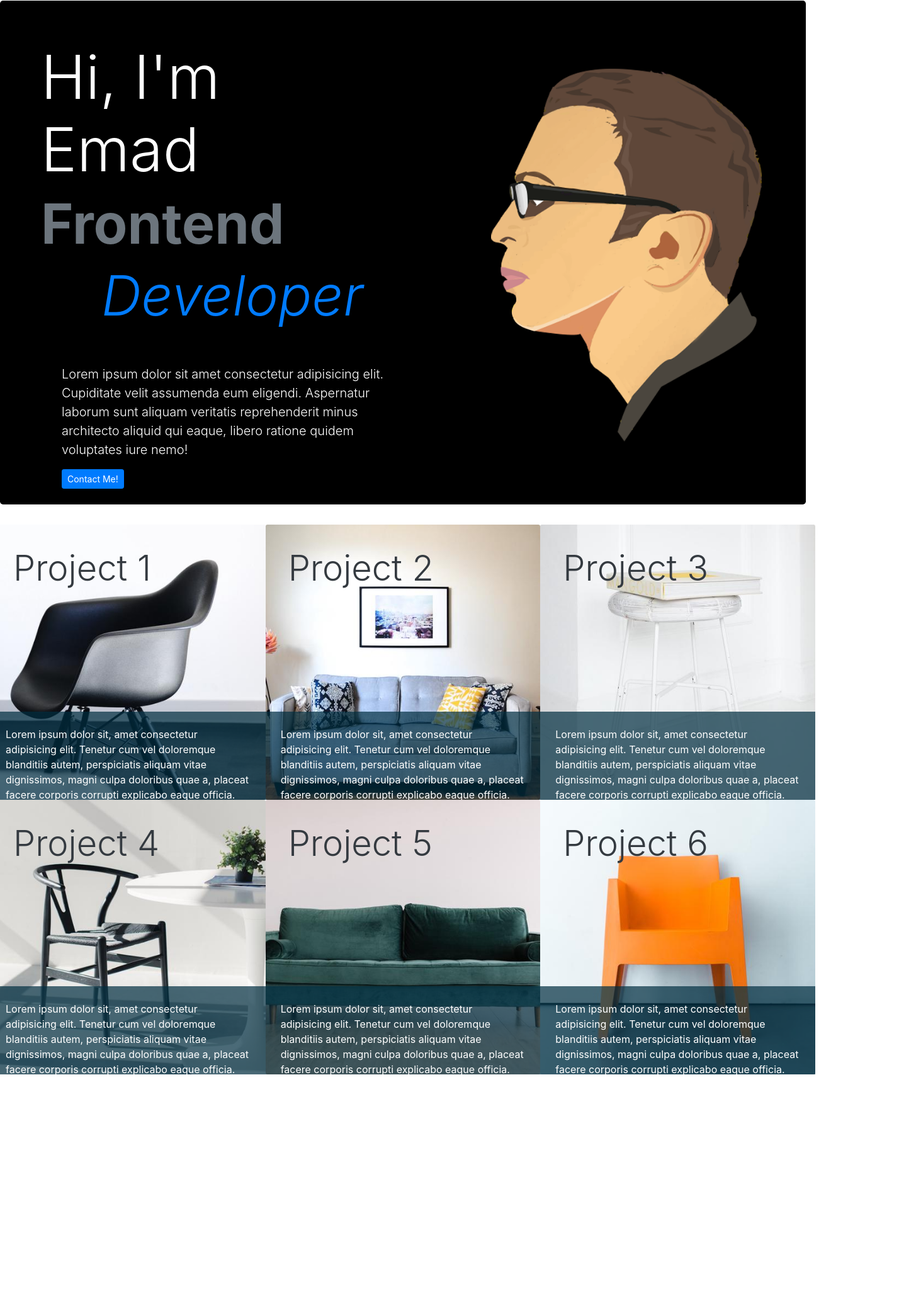
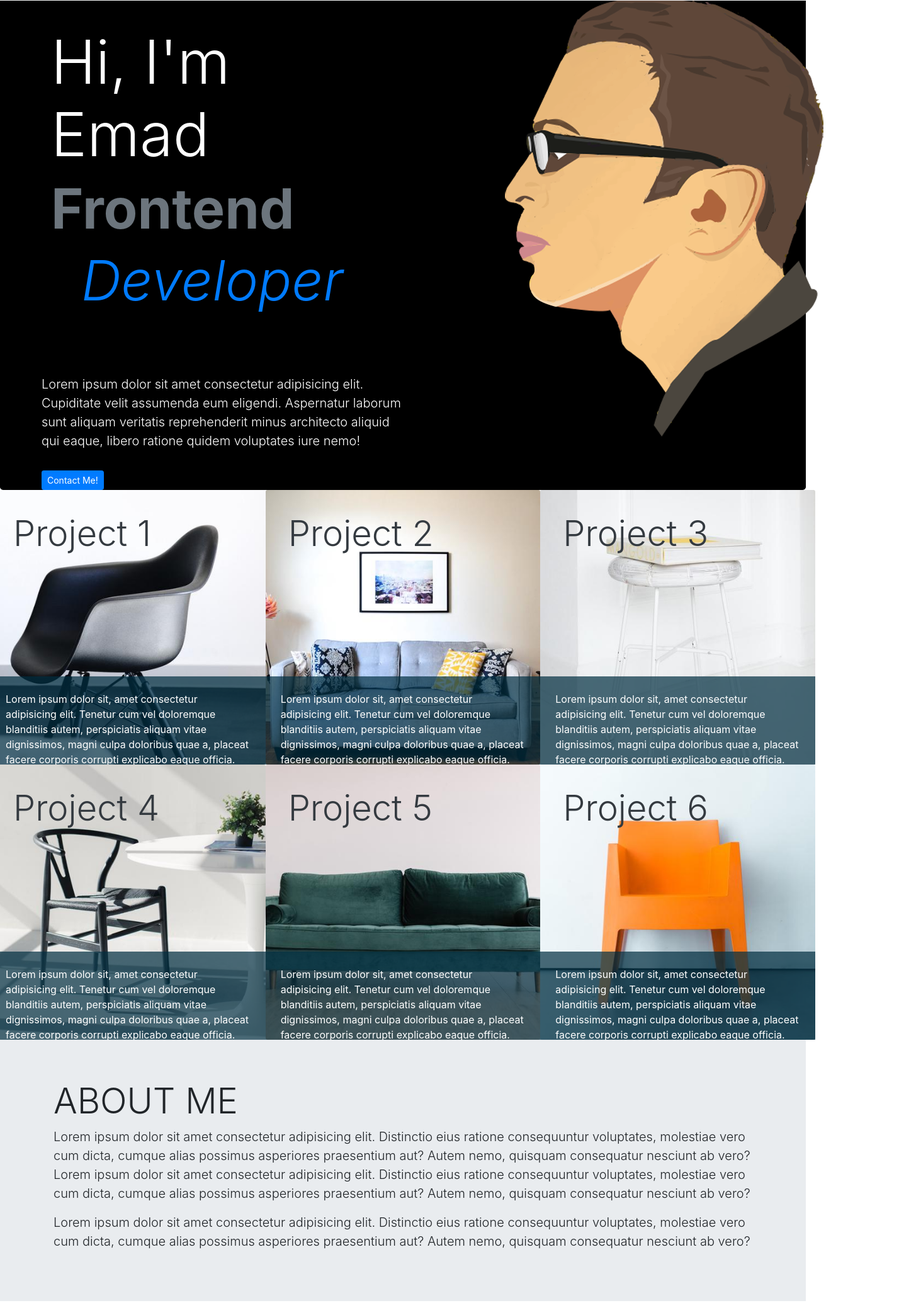
Before and after one commit to EmadSaeed2/Bootstrap-Portfolio, a plain HTML site: page index.html in a window 1280 px wide. Shown: the part 55-2124 px from the top of the page at 63% size, 1455 px wide, since content can reach past the window. Before the commit the page ends 1765 px from the top, so only its background shows below. Drawn offline with nearby package versions, Linux system fonts and the light colour scheme.

Commit message:
about me

```diff
--- a/assets/style.css
+++ b/assets/style.css
@@ -1,18 +1,9 @@
 /* hero */
 #jumbotron {
-    height: 800px;
-    /* display: flex;
-    flex-direction: column; */
     background-color: #000;
-    color: #fff;
-}
-
-.emad-img {
-    height: 85%;
 }
 
 /* work-section */
-
 .project {
     position: relative;
     transition: transform .2s;
@@ -29,3 +20,10 @@
     bottom: 0;
     height: 140px;
 }
+
+@media screen and (max-width: 820px) {
+ /* hero */
+    #jumbotron .slide{
+        flex-direction: column-reverse;
+    }
+}
--- a/index.html
+++ b/index.html
@@ -5,16 +5,19 @@
     <meta charset="UTF-8">
     <meta http-equiv="X-UA-Compatible" content="IE=edge">
     <meta name="viewport" content="width=device-width, initial-scale=1.0">
+    <!-- Bootstrap CSS -->
     <link rel="stylesheet" href="https://cdn.jsdelivr.net/npm/bootstrap@4.6.2/dist/css/bootstrap.min.css"
         integrity="sha384-xOolHFLEh07PJGoPkLv1IbcEPTNtaed2xpHsD9ESMhqIYd0nLMwNLD69Npy4HI+N" crossorigin="anonymous">
+    <!-- Style CSS -->
     <link rel="stylesheet" href="assets/style.css">
+
     <title>Emad Saeed - Frontend Developer</title>
 </head>
 
 <body>
     <!-- navigation -->
     <header>
-        <nav class="navbar navbar-expand-lg navbar-light bg-light">
+        <nav class="navbar navbar-expand-lg navbar-light bg-light fixed-top">
             <a class="navbar-brand" href="#">Navbar</a>
             <button class="navbar-toggler" type="button" data-toggle="collapse" data-target="#navbarSupportedContent"
                 aria-controls="navbarSupportedContent" aria-expanded="false" aria-label="Toggle navigation">
@@ -55,25 +58,27 @@
 
     <!-- hero section-->
     <section class="hero-section">
-        <div id="jumbotron" class="jumbotron">
-            <div class="row">
-                <div class="col-sm-12 col-md-12 col-lg-6  pl-5">
-                    <h1 class="display-1">Hi, I'm Emad</h1>
-                    <h1 class="display-2 font-weight-bold text-muted">Frontend</h1>
-                    <h1 class="display-2 text-primary pl-5 ml-5"><em>Developer</em></h1>
+        <div id="jumbotron" class="jumbotron p-0 m-0">
+            <div class="row slide">
+                <div class="col-sm-12 col-md-12 col-lg-6 pt-5 pl-5">
+                    <h1 class="display-1 text-white pl-5 mt-5">Hi, I'm Emad</h1>
+                    <h1 class="display-2 pl-5 font-weight-bold text-muted">Frontend</h1>
+                    <h1 class="display-2 pl-5 text-primary pl-5 ml-5 mb-5"><em>Developer</em></h1>
                     <div class="row">
-                        <p class="lead mt-5  pl-5"> Lorem ipsum dolor sit amet consectetur adipisicing elit. Cupiditate
+                        <p class="lead  text-white mt-5  pl-5"> Lorem ipsum dolor sit amet consectetur adipisicing elit.
+                            Cupiditate
                             velit
                             assumenda
                             eum eligendi. Aspernatur laborum sunt aliquam veritatis reprehenderit minus architecto
                             aliquid
                             qui eaque, libero ratione quidem voluptates iure nemo!
                         </p>
-                        <a class="btn btn-primary btn-sm align-self-end ml-5" href="#" role="button">Contact Me!</a>
+                        <a class="btn btn-primary btn-sm align-self-end ml-5 mt-3" href="#" role="button">Contact
+                            Me!</a>
                     </div>
                 </div>
                 <div class="col-sm-12 col-md-12 col-lg-6">
-                    <img class="emad-img" src="assets/images/emad.png" alt="">
+                    <img class="emad-img" src="assets/images/emad.png" alt="Emad illustrated photo">
                 </div>
             </div>
     </section>
@@ -201,11 +206,24 @@
                     </a>
                 </div>
             </div>
+        </div>
+    </section>
 
 
-
+    <div class="jumbotron jumbotron-fluid">
+        <div class="container">
+            <h1 class="display-4">ABOUT ME</h1>
+            <p class="lead">Lorem ipsum dolor sit amet consectetur adipisicing elit. Distinctio eius ratione
+                consequuntur voluptates, molestiae vero cum dicta, cumque alias possimus asperiores praesentium aut?
+                Autem nemo, quisquam consequatur nesciunt ab vero?Lorem ipsum dolor sit amet consectetur adipisicing
+                elit. Distinctio eius ratione
+                consequuntur voluptates, molestiae vero cum dicta, cumque alias possimus asperiores praesentium aut?
+                Autem nemo, quisquam consequatur nesciunt ab vero?</p>
+            <p class="lead">Lorem ipsum dolor sit amet consectetur adipisicing elit. Distinctio eius ratione
+                consequuntur voluptates, molestiae vero cum dicta, cumque alias possimus asperiores praesentium aut?
+                Autem nemo, quisquam consequatur nesciunt ab vero?</p>
         </div>
-    </section>
+    </div>
 
     <!-- footer -->
     <footer>
```
